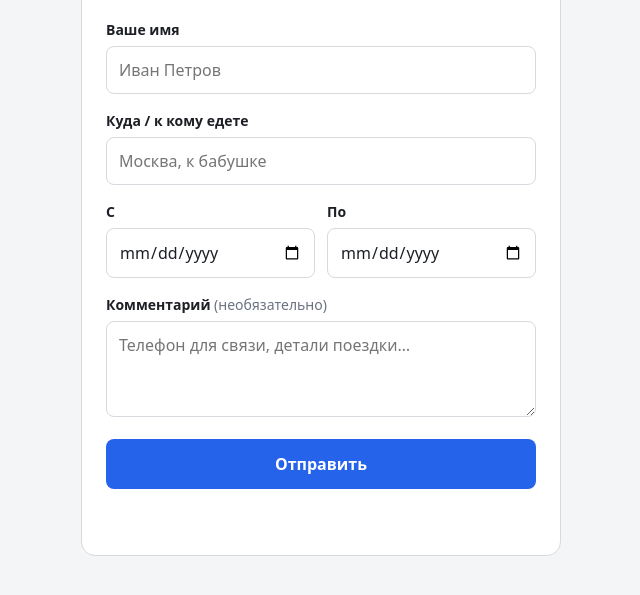
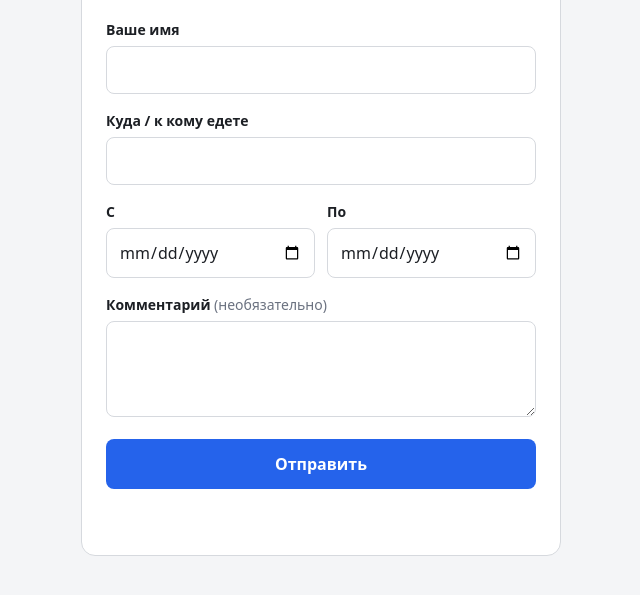
Before and after one commit to banochka-feat/Naale, a plain HTML site: page index.html in a window 1280 px wide. Shown: the part 183-778 px from the top of the page, without its empty margins (319-959 px from the left). Drawn offline with Linux system fonts and the light colour scheme.

Commit message:
Remove placeholder examples from form fields
Co-Authored-By: Claude Opus 5.5 <noreply@anthropic.com>
Claude-Session: https://claude.ai/code/session_013XxFzHX1WWLZ1XY3kHKhZa

```diff
--- a/index.html
+++ b/index.html
@@ -14,12 +14,12 @@
     <form id="trip-form" novalidate>
       <label class="field">
         <span>Ваше имя</span>
-        <input type="text" name="name" required maxlength="100" autocomplete="name" placeholder="Иван Петров">
+        <input type="text" name="name" required maxlength="100" autocomplete="name">
       </label>
 
       <label class="field">
         <span>Куда / к кому едете</span>
-        <input type="text" name="destination" required maxlength="200" placeholder="Москва, к бабушке">
+        <input type="text" name="destination" required maxlength="200">
       </label>
 
       <div class="row">
@@ -35,7 +35,7 @@
 
       <label class="field">
         <span>Комментарий <em>(необязательно)</em></span>
-        <textarea name="comment" rows="3" maxlength="500" placeholder="Телефон для связи, детали поездки…"></textarea>
+        <textarea name="comment" rows="3" maxlength="500"></textarea>
       </label>
 
       <!-- Скрытое поле-ловушка для ботов: люди его не видят и не заполняют -->
```
